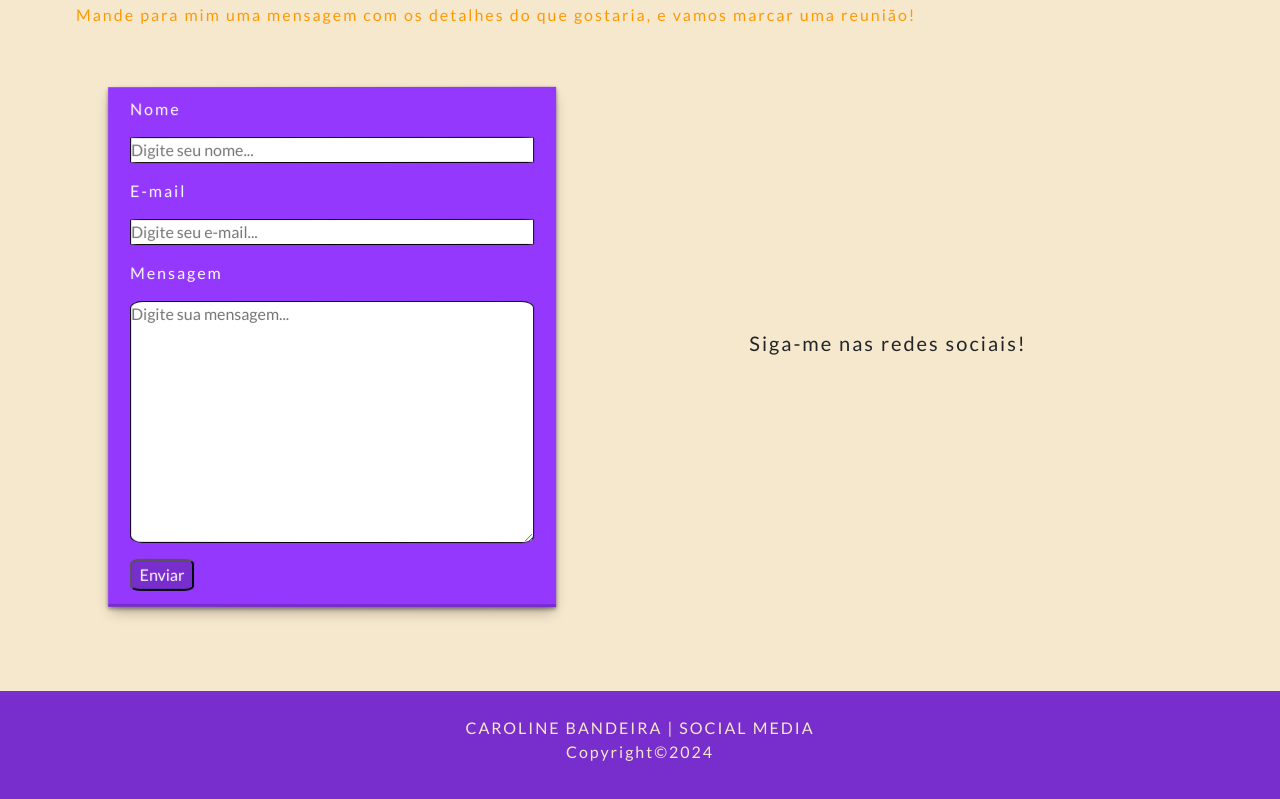
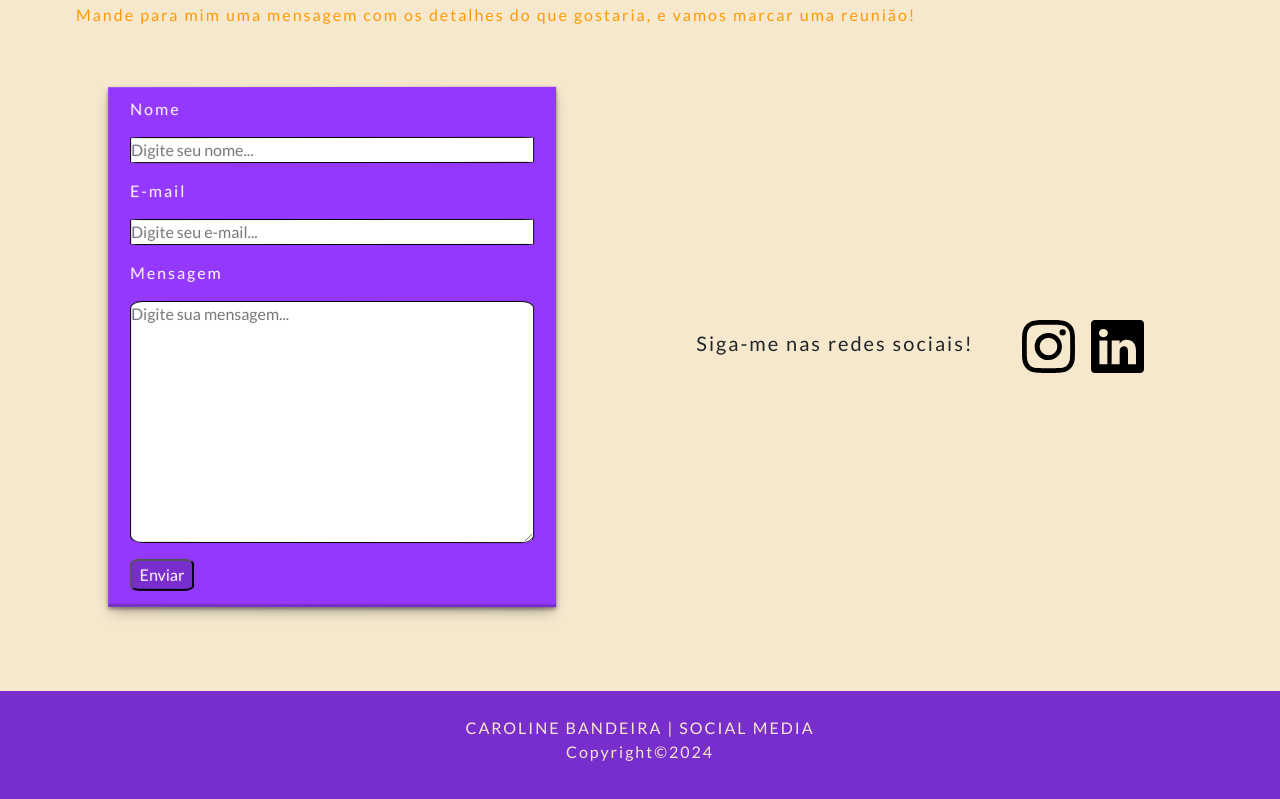
Before and after one commit to robertateixeiradev/carolinebandeira, a plain HTML site: page index.html in a window 1280 px wide. Shown: the part 6605-7404 px from the top of the page. Drawn offline with nearby package versions, Linux system fonts and the light colour scheme.

Commit message:
Update index.html

```diff
--- a/index.html
+++ b/index.html
@@ -985,12 +985,12 @@
             </h5>
             <span>
               <a href="https://www.instagram.com/carolinebandeira.sm?utm_source=ig_web_button_share_sheet&igsh=ZDNlZDc0MzIxNw==" target="_blank">
-                <instagram.svg" alt="Ícone Instagram" width="53" height="53">
+                <img src="instagram.svg" alt="Ícone Instagram" width="53" height="53">
               </a>
             </span>
             <span>
               <a href="https://www.linkedin.com/in/caroline-bandeira-6a074268/" target="_blank">
-                <linkedin.svg" alt="Ícone LinkedIn" width="53" height="53">
+                <img src="linkedin.svg" alt="Ícone LinkedIn" width="53" height="53">
               </a>
 
             </span>
```
